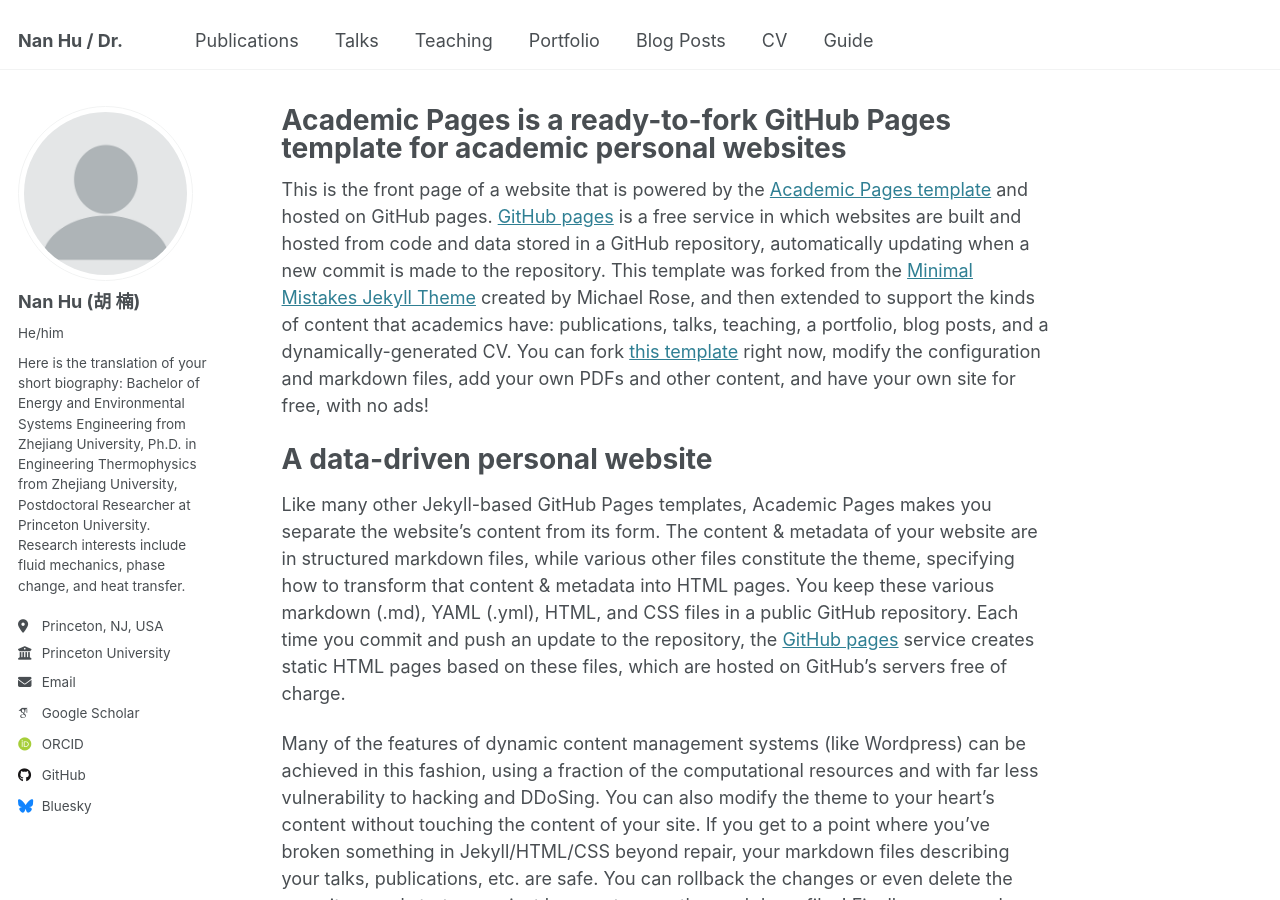
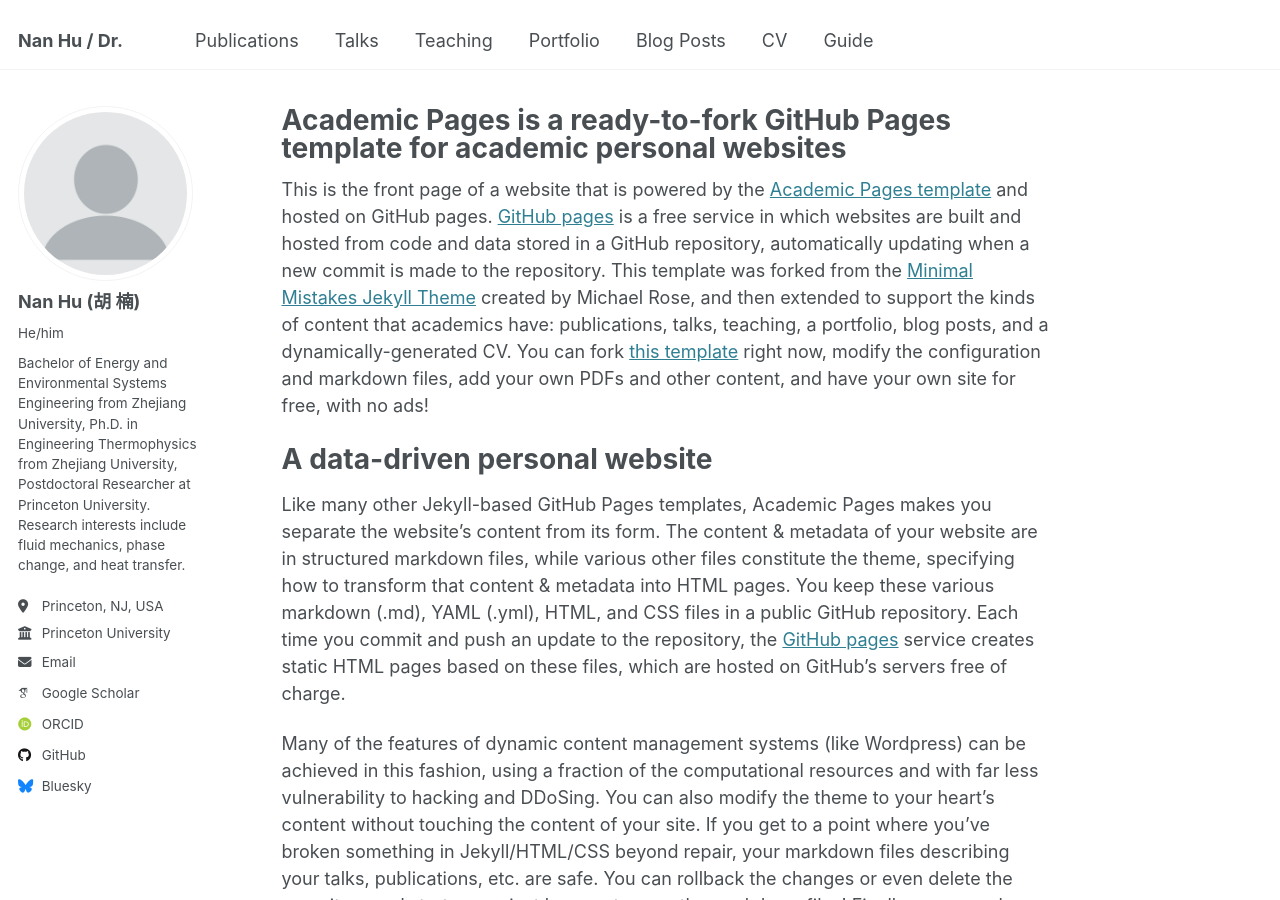
Before and after one commit to princetonNanHu/Nan, a Jekyll site: the page built from _pages/about.md, in a window 1280 px wide and 900 px high. Built offline with Jekyll 4.4.1, drawn with Linux system fonts in a browser that asks for light colours; some web fonts are replaced.

Commit message:
Update _config.yml

```diff
--- a/_config.yml
+++ b/_config.yml
@@ -24,10 +24,8 @@ author:
   # Biographic information
   avatar           : "profile.png"
   name             : "Nan Hu (胡 楠)"
-  pronouns         :  "He/him"
-  bio              : "Here is the translation of your short biography:
-
-Bachelor of Energy and Environmental Systems Engineering from Zhejiang University, Ph.D. in Engineering Thermophysics from Zhejiang University, Postdoctoral Researcher at Princeton University. Research interests include fluid mechanics, phase change, and heat transfer."
+  pronouns         : "He/him"
+  bio              : "Bachelor of Energy and Environmental Systems Engineering from Zhejiang University, Ph.D. in Engineering Thermophysics from Zhejiang University, Postdoctoral Researcher at Princeton University. Research interests include fluid mechanics, phase change, and heat transfer."
   location         : "Princeton, NJ, USA"
   employer         : "Princeton University"
   uri              : # URL
```
